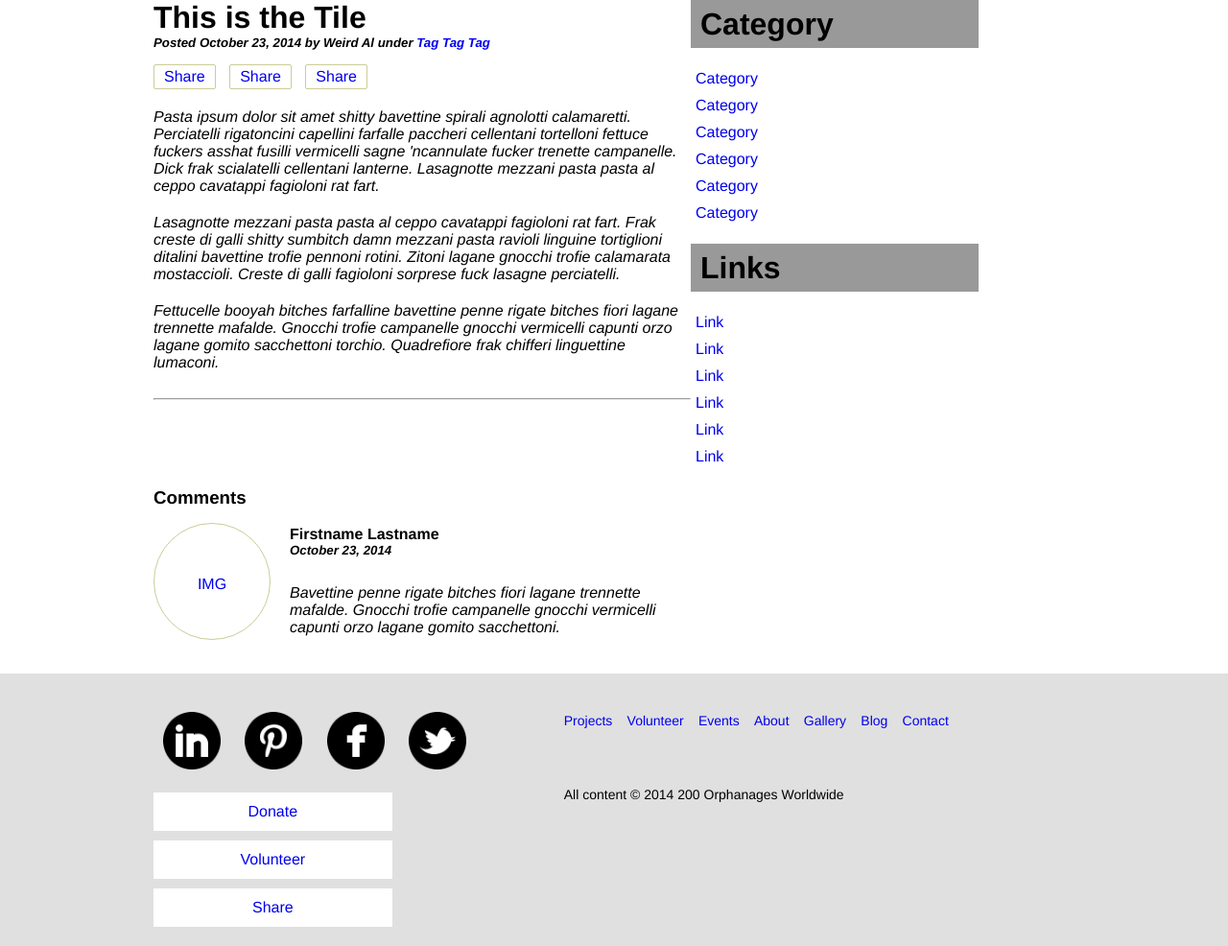
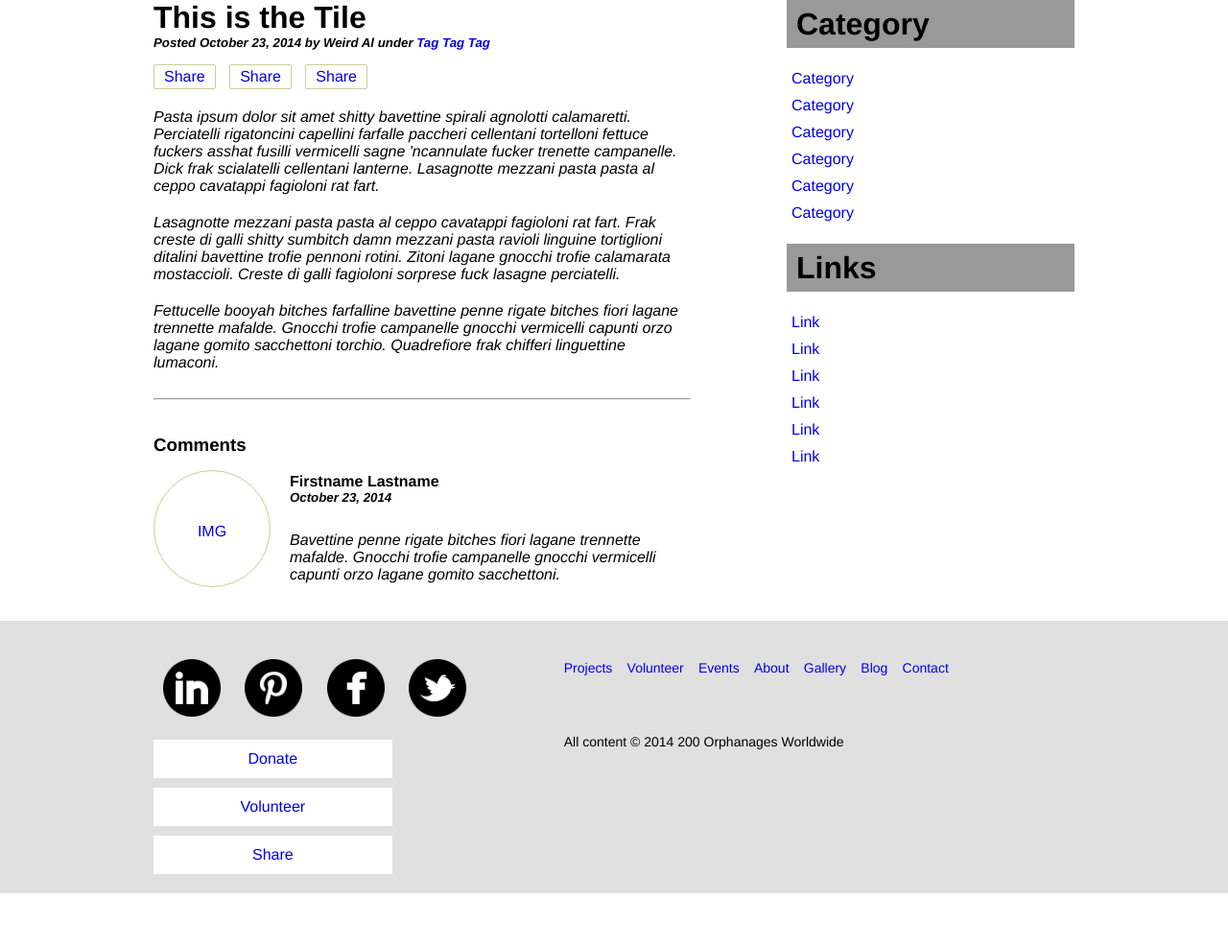
Before and after one commit to JacobBower/orphanage, a PHP site: page /single.php in a window 1280 px wide. Shown: the part 102-1088 px from the top of the page at 96% size. After the commit the page ends 1033 px from the top, so only its background shows below. Run offline with PHP 8.4, Linux system fonts and the light colour scheme.

Commit message:
Small Change
changed the css 9 pm 10-26-14

```diff
--- a/style.css
+++ b/style.css
@@ -130,6 +130,7 @@ a.button-small {
 	width: 560px;
 	height: auto;
 	float: left;
+	padding-right: 20px;
 }
 #single-share li{
 	display: inline-block;
@@ -340,10 +341,9 @@ footer .button-small {
 	border: 1px solid black;
 }
 
-/* - - - - SINGLE-PAGE-WIDGET - - - - */
-#single-widget {
-	float: left;
-}
+/* - - - - SINGLE-PAGE - - - - - */
+
+
 
 /* - - - - FOOTER TABLET - - - - */
 .footer-wrapper {
```
